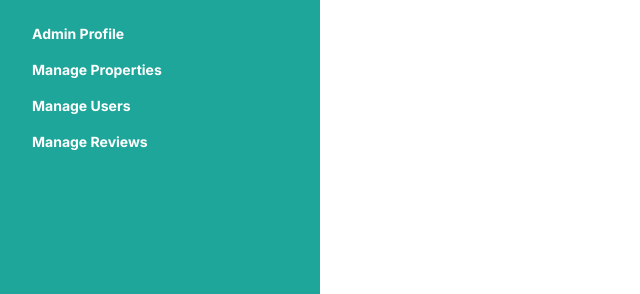
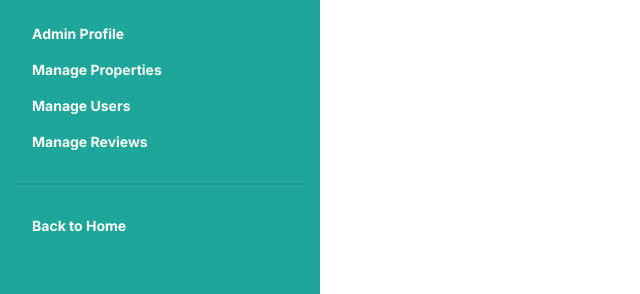
Before and after one commit to abdurrahmansoftlinkbd/elite-estate, a React (Vite) app: page /dashboard in a window 1280 px wide. Shown: the top 294 px of the page, without its empty margins (0-640 px from the left). Built offline with nearby package versions, Linux system fonts and the light colour scheme; no server answers; sample sign-in values are in the browser's storage; a web font is replaced by a local one.

Commit message:
added backToHome in dashboard

```diff
--- a/src/layouts/Dashboard.jsx
+++ b/src/layouts/Dashboard.jsx
@@ -1,4 +1,4 @@
-import { NavLink, Outlet } from "react-router-dom";
+import { Link, NavLink, Outlet } from "react-router-dom";
 
 const Dashboard = () => {
   return (
@@ -36,6 +36,12 @@ const Dashboard = () => {
               <a>Manage Reviews</a>
             </li>
           </NavLink>
+          <div className="divider"></div>
+          <Link to="/">
+            <li>
+              <a>Back to Home</a>
+            </li>
+          </Link>
         </ul>
       </div>
     </div>
```
